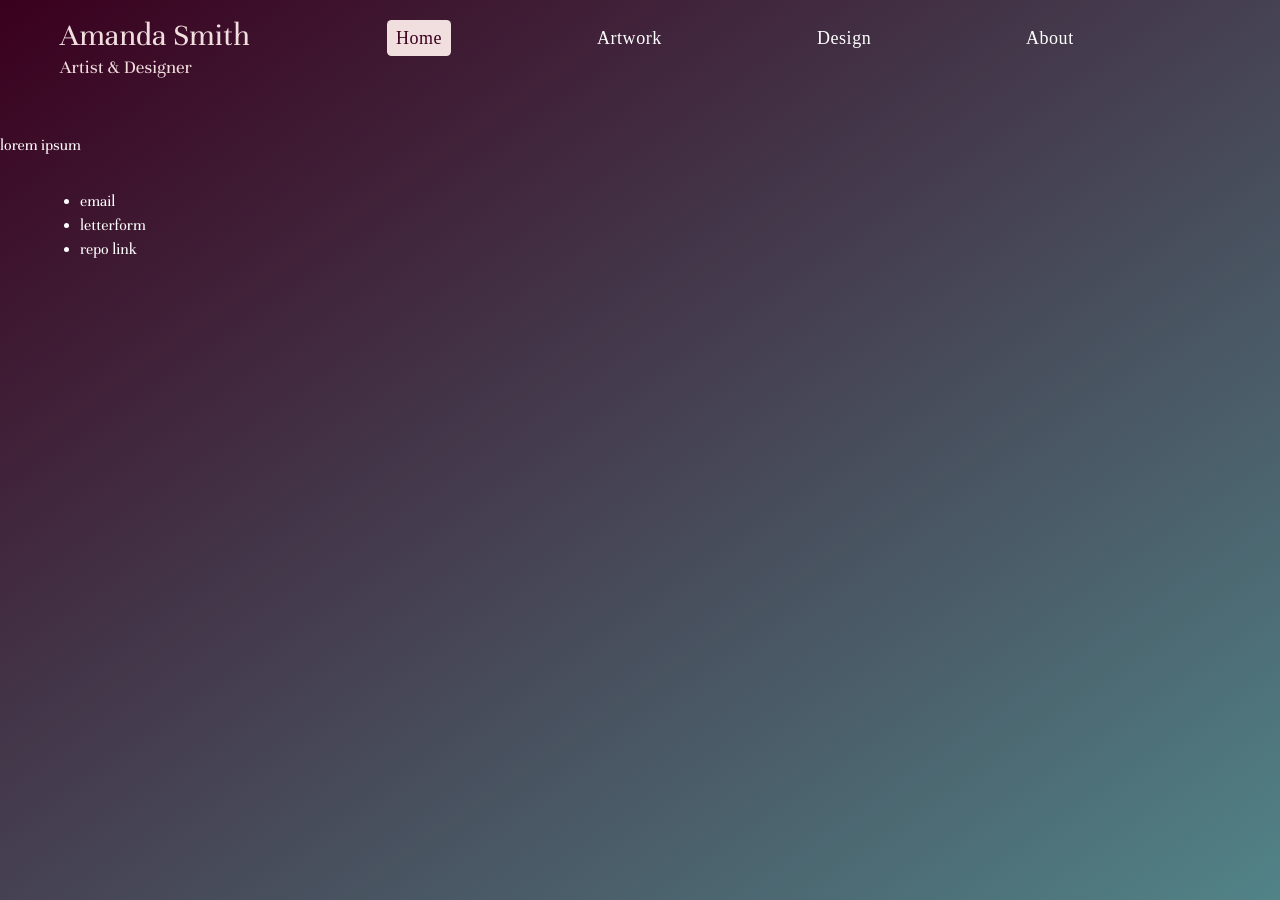
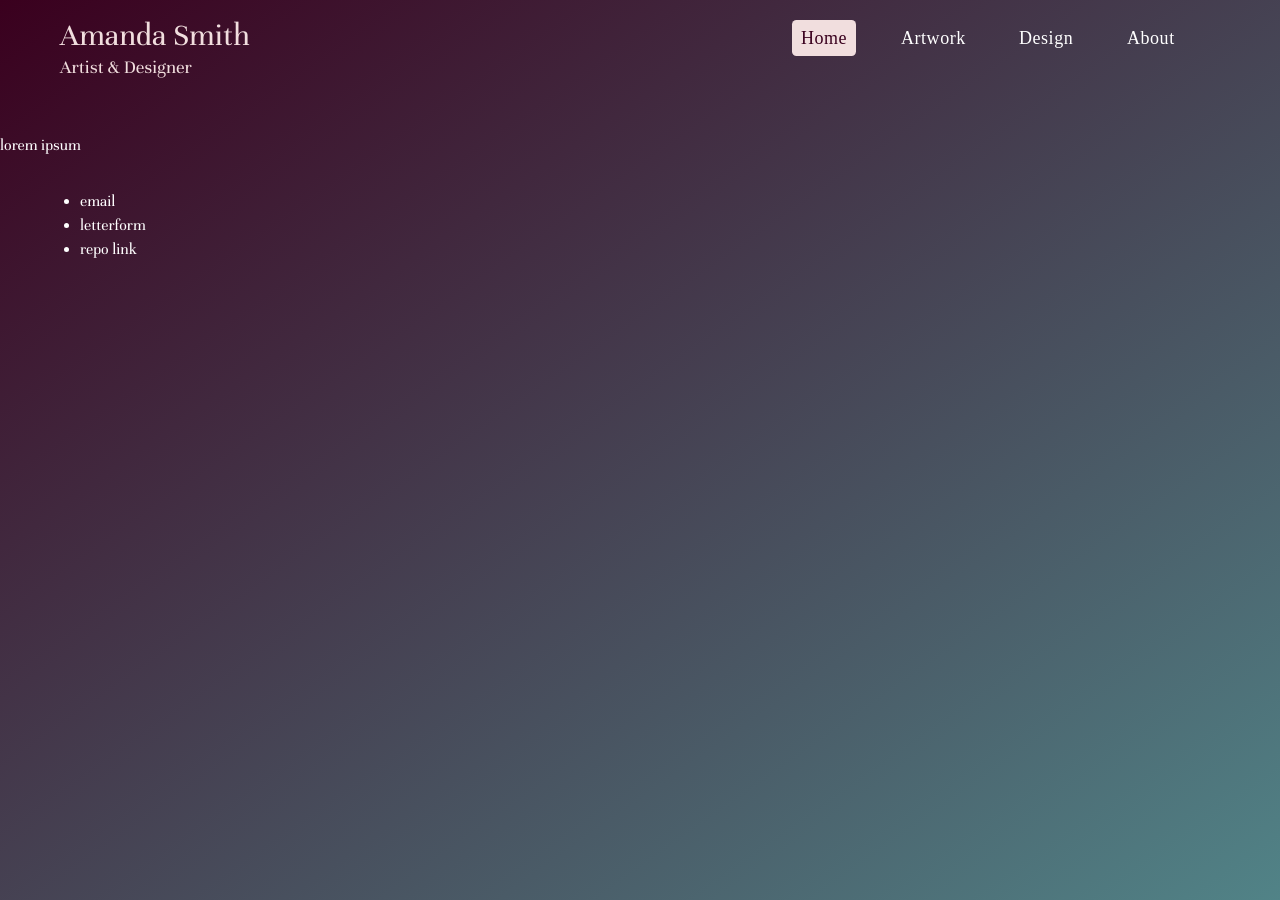
Before and after one commit to asmithorn/asmithorn.github.io, a Jekyll site: the page built from index.html, in a window 1280 px wide. Built offline with Jekyll 4.4.1, drawn with Linux system fonts in a browser that asks for light colours; some web fonts are replaced.

Commit message:
fixing header spacing

```diff
--- a/_layouts/default.html
+++ b/_layouts/default.html
@@ -10,8 +10,8 @@
   </head>
 
   <body>
-
-    <header class="o-row o-row--1200 o-layout__header u-padding--20">
+    <div class="o-row o-row--1200 u-padding--20">
+      <header class="o-layout__header">
 
         <div class="c-name">
           <p class="c-name__name">Amanda Smith</p>
@@ -29,6 +29,7 @@
           </nav>
 
       </header>
+    </div>
 
     <main role="main">
       {{ content }}
--- a/css/style.scss
+++ b/css/style.scss
@@ -228,13 +228,9 @@ h2 {
     justify-content: space-between;
   }
 
-  .c-name {
-    text-align: left;
-    // width: 40%;
-  }
+  .c-name {text-align: left;}
 
-  // .c-site-nav {width: 60%;}
-    .c-site-nav {flex-grow: 2;}
+  .c-site-nav {flex-basis: 60%;}
 
 }
 
@@ -243,9 +239,7 @@ h2 {
 
 @media only screen and (min-width: 768px) {
 
-  // .c-name {width: 50%;}
-
-  // .c-site-nav {width: 50%;}
+  .c-site-nav {flex-basis: 50%;}
 
 }
 
@@ -254,9 +248,7 @@ h2 {
 
 @media only screen and (min-width: 960px) {
 
-  // .c-name {width: 60%;}
-
-  // .c-site-nav {width: 40%;}
+  .c-site-nav {flex-basis: 40%;}
 
 }
 
```
Lines whose indentation alone changed are shown as unchanged.
